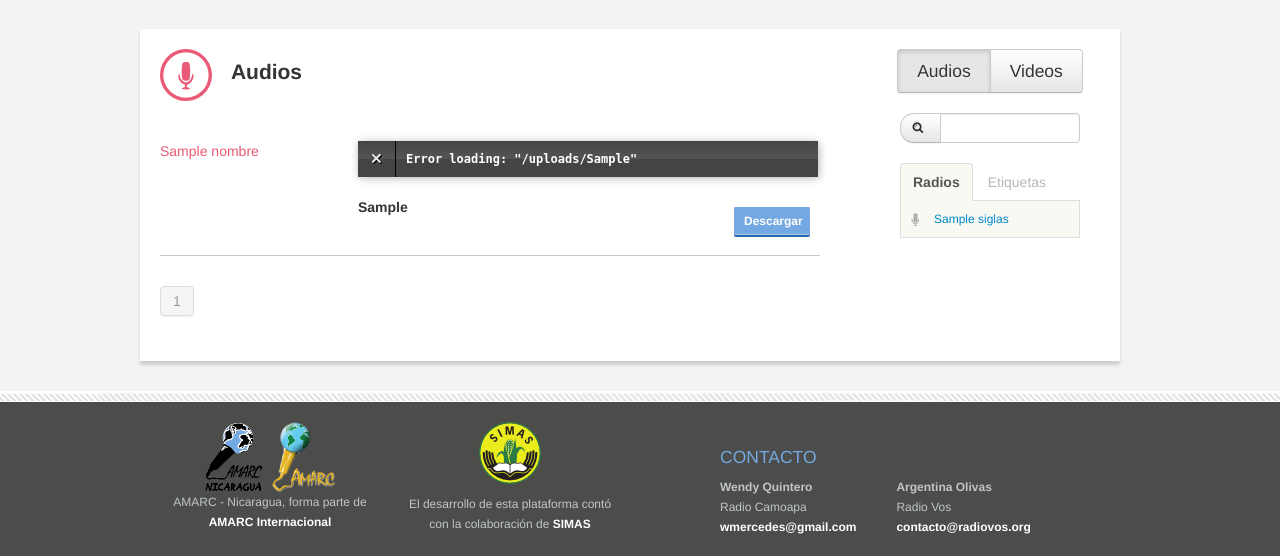
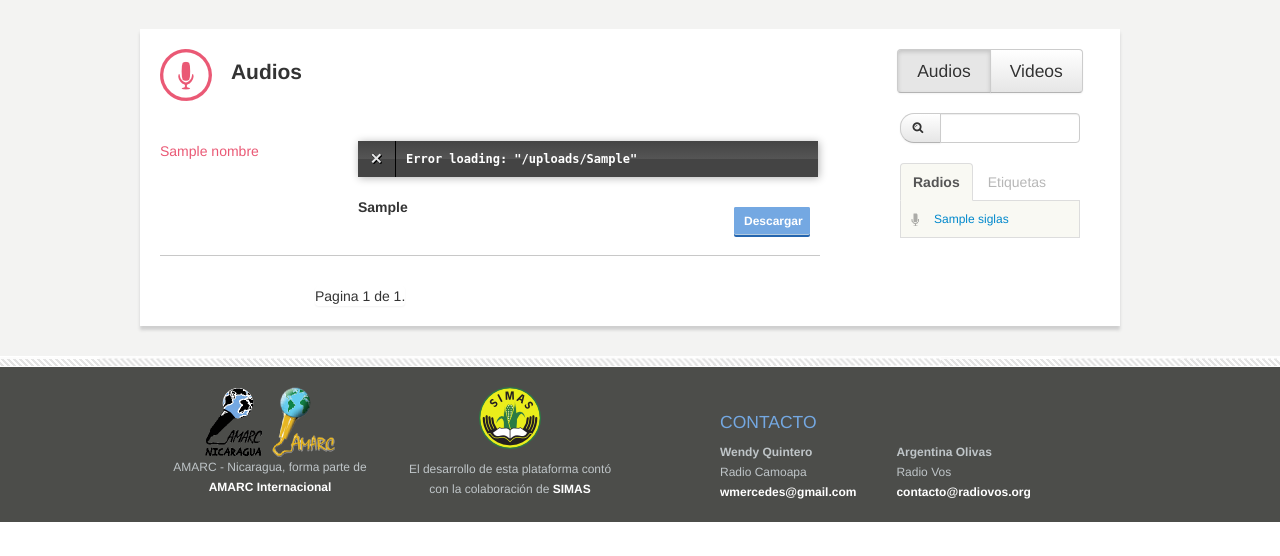
Before and after one commit to CARocha/amarc, a Django app: template templates/contrapartes/producciones_audios.html in a window 1280 px wide. Shown: the part 230-786 px from the top of the page. Run offline with Django 3.2, Linux system fonts and the light colour scheme; the template is opened without the code that fills it: most values are stand-ins (such as "Sample title", 1, 10 or a date in 2020); parts of the project's set-up code (start-up, migrations or seed data) failed here and were passed over; some libraries are stand-ins or nearby versions.

Commit message:
paginado en contrapartes audio y video

```diff
--- a/templates/contrapartes/producciones_audios.html
+++ b/templates/contrapartes/producciones_audios.html
@@ -16,6 +16,9 @@
 {%block titulo%}Producciones{%endblock%}
 {%block descriptitulo%}Aquí podrá encontrar las producciones radiofónicas elaboradas por las asociadas y aliados  a fin de favorecer el ejercicio del derecho a la información y a la libertad de expresión de la ciudadanía.{%endblock%}
 {% block contenido %}
+<style type="text/css">
+  .wraap{margin:0 auto 0 auto; width:390px;}
+</style>
 <div class="row">
     <div class="encabezado">
       <div class="container">
@@ -82,23 +85,22 @@
                 {% endif %}
 
 
-                <div class="pagination">
+                <div class="pagination wraap">
                   <ul>
                     {% if audios.has_previous %}
                     <li>
                       <a href="{% url todos_audios %}?page={{ audios.previous_page_number }}">
                         ← Anterior</a>
-                    </li>
+
                     {% endif %}
 
-                    <li class="active">
-                        {% for numero in audios.paginator.page_range%}
-                          <a href="{% url todos_audios %}?page={{numero}}">{{numero}}</a>
-                        {%endfor%}
-                    </li>
+                    <span class="active">
+                      Pagina {{ audios.number }} de {{ audios.paginator.num_pages }}.
+                    </span>
+
 
                     {% if audios.has_next %}
-                     <li>
+
                      <a href="{% url todos_audios %}?page={{ audios.next_page_number }}">
                             Siguiente →</a>
                      </li>
```
Also changed, not shown: templates/contrapartes/producciones_videos.html (+8 -7 lines).
